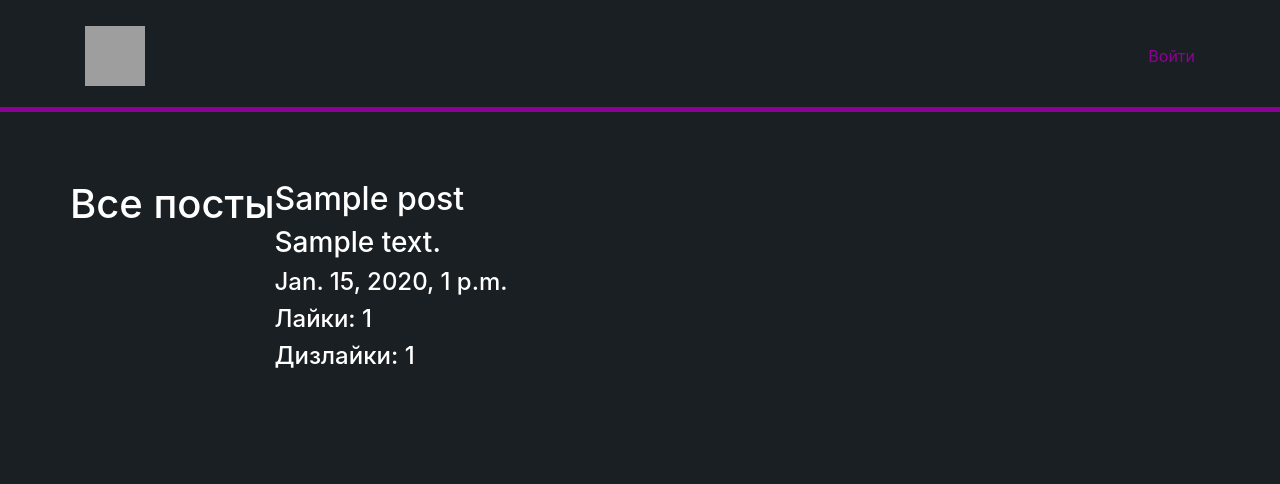
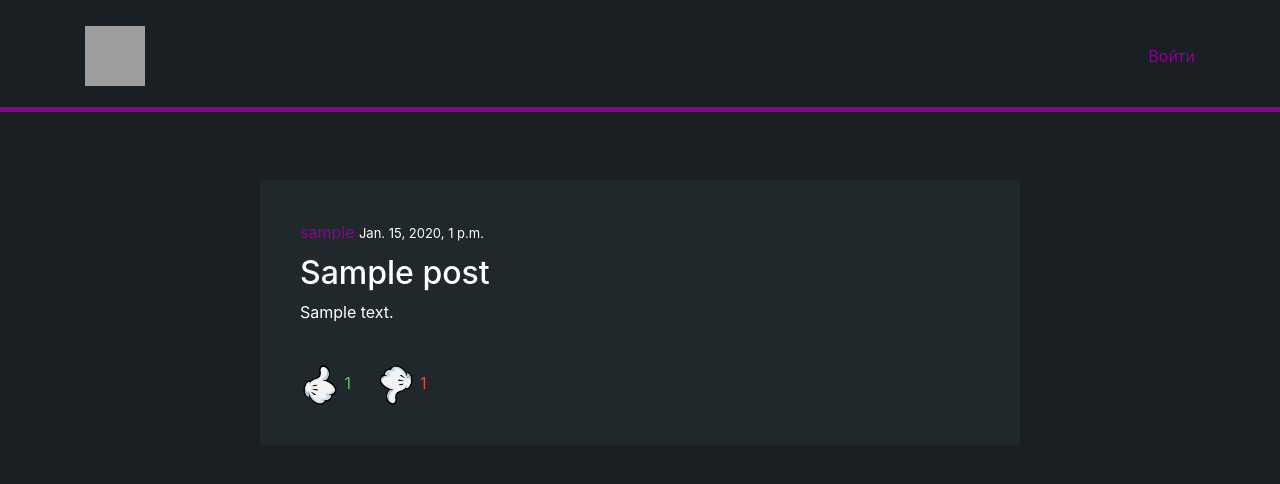
Before and after one commit to OsnovaDT/Blog, a Django app: page /post/all/ in a window 1280 px wide. Shown: the top 484 px of the page. Run offline with Django 3.2, Linux system fonts and the light colour scheme; tables that the repository leaves empty hold one stand-in row (values such as "Sample post"); some libraries are stand-ins or nearby versions; grey boxes are pictures that could not be loaded.

Commit message:
Change display of posts

```diff
--- a/static/styles/styles.css
+++ b/static/styles/styles.css
@@ -4,6 +4,7 @@ header {
   position: fixed;
   width: 100%;
   background-color: #191F22 !important;
+  z-index: 2;
 }
 header > input {
   color: rgba(255, 255, 255, 0.5);
@@ -69,4 +70,45 @@ a {
   color: #8f0097 !important;
 }
 
+.image_link:hover {
+  text-decoration: none;
+}
+
+p {
+  color: #FFF;
+}
+
+.post {
+  margin-bottom: 40px;
+  padding: 40px !important;
+  border-radius: 4px;
+}
+.post_top_info {
+  margin-bottom: 10px;
+}
+.post_content {
+  font-size: 1rem;
+  line-height: 1.56;
+  overflow-wrap: break-word;
+}
+.post_published_time {
+  font-size: 0.8125rem;
+}
+.post_estimation {
+  margin-top: 40px;
+}
+.post_likes_amount {
+  color: #50cf50;
+}
+.post_dislikes {
+  margin-left: 20px;
+}
+.post_dislikes_amount {
+  color: #e74747;
+}
+
+*::selection {
+  background-color: #8f0097;
+}
+
 /*# sourceMappingURL=styles.css.map */
--- a/static/styles/styles.scss
+++ b/static/styles/styles.scss
@@ -1,10 +1,12 @@
 // Header
+
 header {
     border-bottom: 5px solid rgba(143,0,151,255);
     padding-top: 5px;
     position: fixed;
     width: 100%;
     background-color: #191F22 !important;
+    z-index: 2;
 
     & > input {
         color: rgba(255, 255, 255, 0.5);
@@ -78,3 +80,52 @@ body{
 a{
     color: rgba(143,0,151,255) !important;
 }
+
+.image_link:hover{
+    text-decoration: none;
+}
+
+p{
+    color: #FFF;
+}
+
+// Post
+.post{
+    margin-bottom: 40px;
+    padding: 40px !important;
+    border-radius: 4px;
+
+    &_top_info{
+        margin-bottom: 10px;
+    }
+
+    &_content{
+        font-size: 1rem;
+        line-height: 1.56;
+        overflow-wrap: break-word;
+    }
+
+    &_published_time{
+        font-size: .8125rem;
+    }
+
+    &_estimation{
+        margin-top: 40px;
+    }
+
+    &_likes_amount{
+        color: rgb(80, 207, 80);
+    }
+
+    &_dislikes{
+        margin-left: 20px;
+
+        &_amount{
+            color: rgb(231, 71, 71);
+        }
+    }
+}
+
+*::selection{
+    background-color: #8f0097;
+}
--- a/templates/post/all_posts.html
+++ b/templates/post/all_posts.html
@@ -1,21 +1,40 @@
 {% extends 'layouts/base.html' %}
+{% load static %}
 
 {% block title %}Все посты{% endblock title %}
 
 {% block content %}
-    <h1>Все посты</h1>
-
     {% for post in posts %}
         {% ifequal post.status 'publish'  %}
+            <div class="col-md-8 offset-md-2 dark_div post">
+                {# Author and post's date #}
+                <div class="post_top_info">
+                    <span><a href="#">{{ post.author }}</a></span>
 
-            <div>
+                    <span class="post_published_time">
+                        {{ post.published_time }}
+                    </span>
+                </div>
+
+                {# Title #}
                 <h2>{{ post.title }}</h2>
-                <h3>{{ post.content }}</h3>
 
-                <h4>{{ post.published_time }}</h4>
+                {# Content #}
+                <div class="post_content">
+                    <p>{{ post.content|truncatechars:250 }}</ps>
+                </div>
 
-                <h4>Лайки: {{ post.likes }}</h4>
-                <h4>Дизлайки: {{ post.dislikes }}</h4>
+                <div class="post_estimation">
+                    <a href="#" class="image_link">
+                        <img src="{% static 'images/like.png' %}" alt="Like" width="40px" height="40px">
+                    </a>
+                    <span class="post_likes_amount">{{ post.likes }}</span>
+
+                    <a href="#" class="image_link post_dislikes">
+                        <img src="{% static 'images/dislike.png' %}" alt="Dislike" width="40px" height="40px">
+                    </a>
+                    <span class="post_dislikes_amount">{{ post.dislikes }}</span>
+                </div>
             </div>
         {% endifequal %}
     {% endfor %}
```
Also changed, not shown: static/images/dislike.png (added), static/images/like.png (added), 1 other file.
